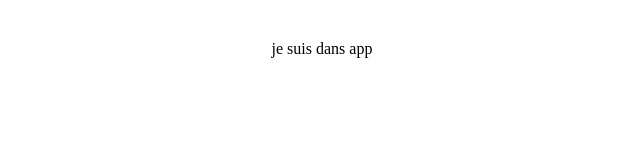
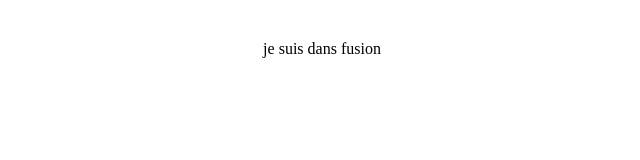
Before and after one commit to landry445/Compagnie-de-la-grande-peste, a React (Vite) app in the folder compagnie-de-la-peste-noir/: page / in a window 1280 px wide. Shown: the top 160 px of the page, without its empty margins (318-958 px from the left). Built offline with nearby package versions, Linux system fonts and the light colour scheme.

Commit message:
first commit

```diff
--- a/compagnie-de-la-peste-noir/src/App.jsx
+++ b/compagnie-de-la-peste-noir/src/App.jsx
@@ -9,7 +9,7 @@ function App() {
   return (
     <>
       <div>
-       je suis dans app
+       je suis dans fusion
       </div>
 
     </>
```
